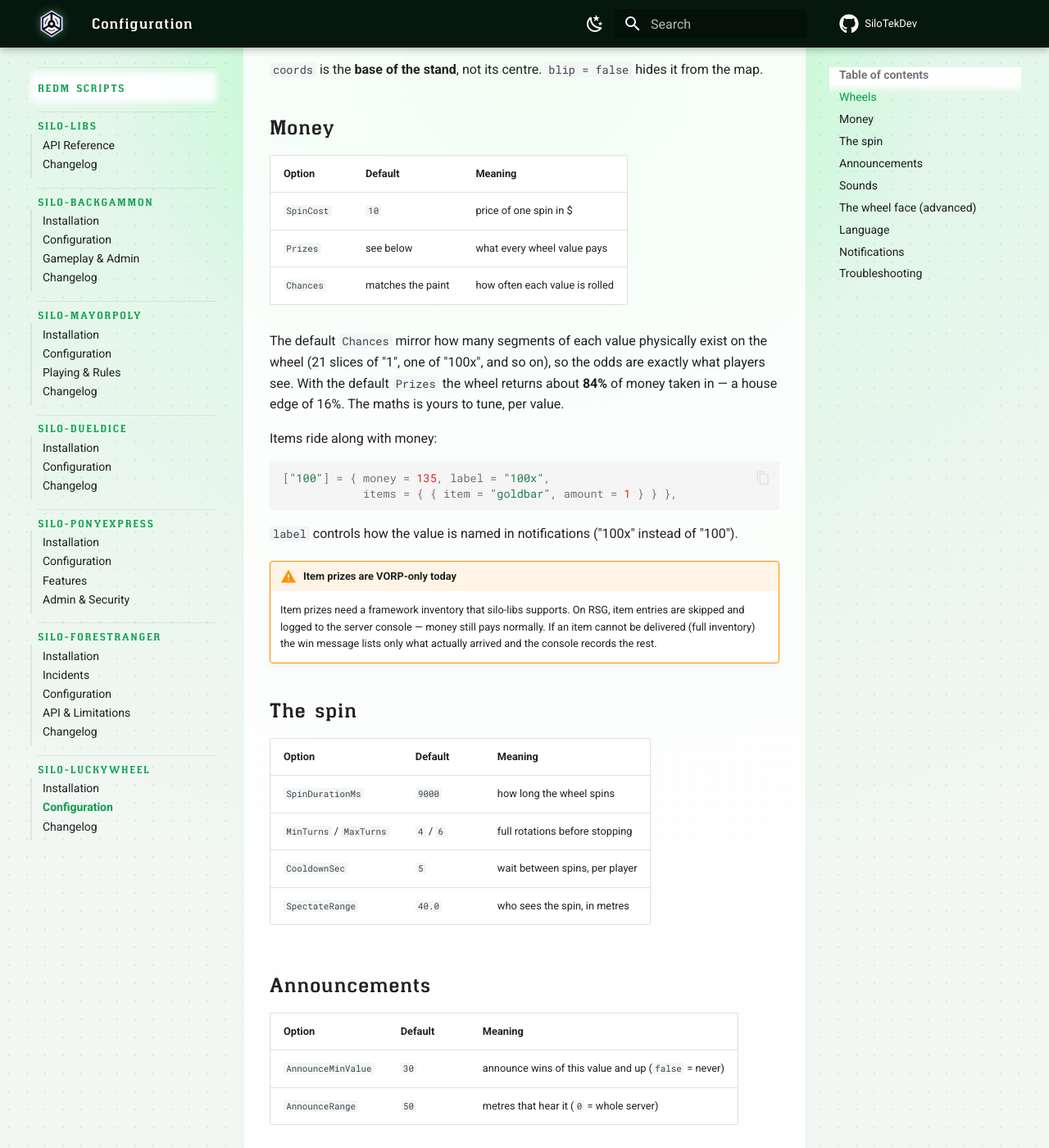
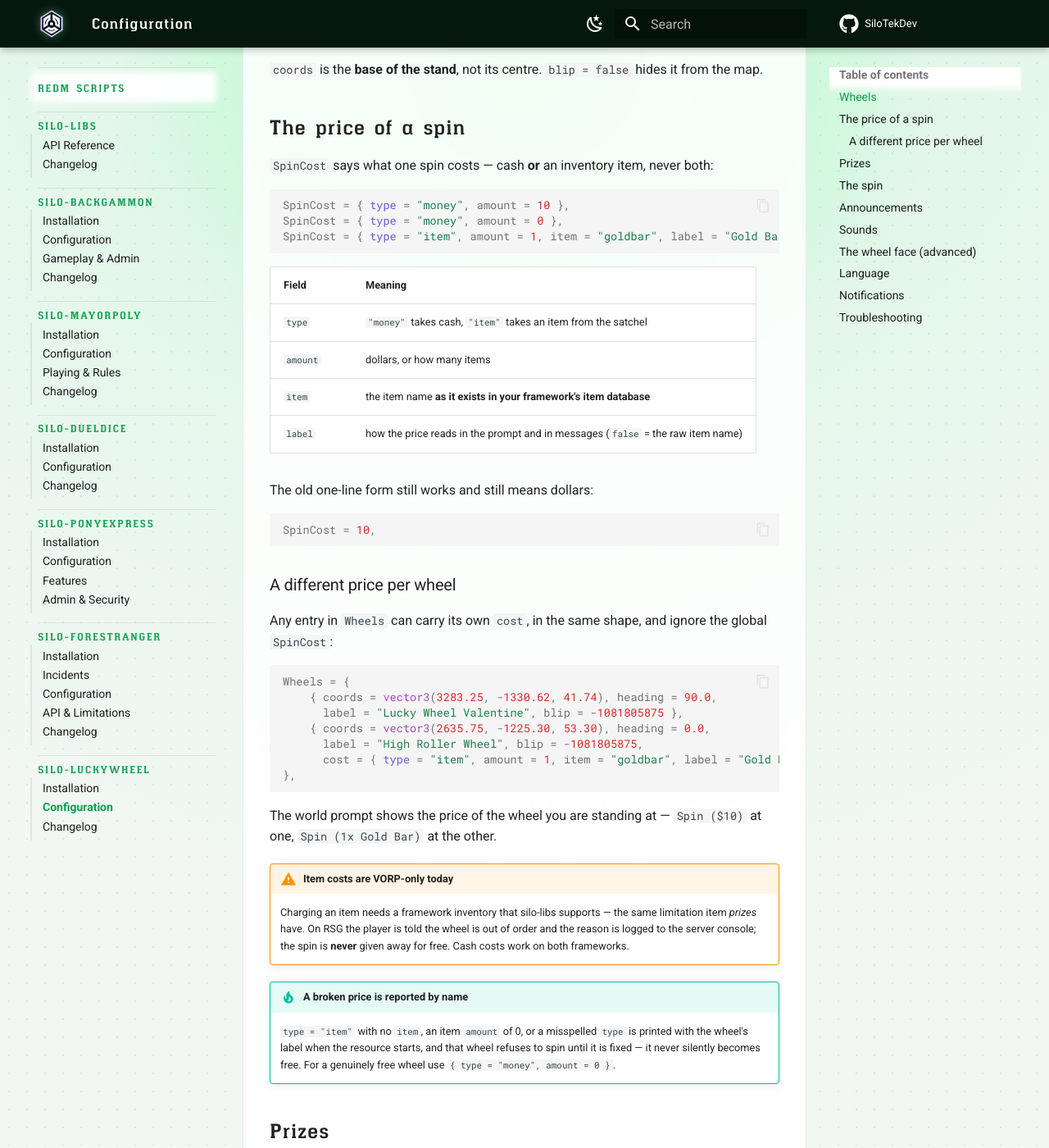
Before and after one commit to SiloTekDev/docs, an MkDocs documentation site: the page built from docs/redm/luckywheel/configuration.md, in a window 1280 px wide and 1400 px high, scrolled down 420 px. Shown: the whole window at 82% size. Built offline with MkDocs 1.6.1 and Material for MkDocs 9.7.7, drawn with Linux system fonts in a browser that asks for light colours; comment, search, counter and statistics services are not loaded; some of the changed text lies outside the part shown.

Commit message:
docs(luckywheel): 1.1.0 — item spin costs and per-wheel prices
A spin can now cost an inventory item instead of cash, and any wheel can
override the global price with its own `cost`.

- changelog: v1.1.0 entry, shipping version bumped to 1.1.0
- configuration: new "The price of a spin" section, per-wheel `cost`,
  VORP-only warning for item costs, two new troubleshooting rows
- installation: new "Set the price" step, vorp_inventory note covers costs
- index (luckywheel): pay-to-spin highlight, price named in the spin flow
- index (redm): family table entry mentions paying with cash or an item

Co-Authored-By: Claude Opus 5 <noreply@anthropic.com>

````diff
--- a/docs/redm/luckywheel/configuration.md
+++ b/docs/redm/luckywheel/configuration.md
@@ -15,19 +15,76 @@ Wheels = {
 `coords` is the **base of the stand**, not its centre. `blip = false` hides it
 from the map.
 
-## Money
+## The price of a spin
+
+`SpinCost` says what one spin costs — cash **or** an inventory item, never
+both:
+
+```lua
+SpinCost = { type = "money", amount = 10 },                                   -- $10
+SpinCost = { type = "money", amount = 0 },                                    -- free spin
+SpinCost = { type = "item", amount = 1, item = "goldbar", label = "Gold Bar" },
+```
+
+| Field | Meaning |
+|--------|---------|
+| `type` | `"money"` takes cash, `"item"` takes an item from the satchel |
+| `amount` | dollars, or how many items |
+| `item` | the item name **as it exists in your framework's item database** |
+| `label` | how the price reads in the prompt and in messages (`false` = the raw item name) |
+
+The old one-line form still works and still means dollars:
+
+```lua
+SpinCost = 10,
+```
+
+### A different price per wheel
+
+Any entry in `Wheels` can carry its own `cost`, in the same shape, and ignore
+the global `SpinCost`:
+
+```lua
+Wheels = {
+    { coords = vector3(3283.25, -1330.62, 41.74), heading = 90.0,
+      label = "Lucky Wheel Valentine", blip = -1081805875 },
+    { coords = vector3(2635.75, -1225.30, 53.30), heading = 0.0,
+      label = "High Roller Wheel", blip = -1081805875,
+      cost = { type = "item", amount = 1, item = "goldbar", label = "Gold Bar" } },
+},
+```
+
+The world prompt shows the price of the wheel you are standing at — `Spin
+($10)` at one, `Spin (1x Gold Bar)` at the other.
+
+!!! warning "Item costs are VORP-only today"
+    Charging an item needs a framework inventory that silo-libs supports —
+    the same limitation item *prizes* have. On RSG the player is told the
+    wheel is out of order and the reason is logged to the server console; the
+    spin is **never** given away for free. Cash costs work on both
+    frameworks.
+
+!!! tip "A broken price is reported by name"
+    `type = "item"` with no `item`, an item `amount` of 0, or a misspelled
+    `type` is printed with the wheel's label when the resource starts, and
+    that wheel refuses to spin until it is fixed — it never silently becomes
+    free. For a genuinely free wheel use `{ type = "money", amount = 0 }`.
+
+## Prizes
 
 | Option | Default | Meaning |
 |--------|---------|---------|
-| `SpinCost` | `10` | price of one spin in $ |
+| `SpinCost` | `$10` | price of one spin — cash or item (above) |
 | `Prizes` | see below | what every wheel value pays |
 | `Chances` | matches the paint | how often each value is rolled |
 
 The default `Chances` mirror how many segments of each value physically exist
 on the wheel (21 slices of "1", one of "100x", and so on), so the odds are
 exactly what players see. With the default `Prizes` the wheel returns about
-**84%** of money taken in — a house edge of 16%. The maths is yours to tune,
-per value.
+**84%** of money taken in on a $10 spin — a house edge of 16%. The maths is
+yours to tune, per value. Charging an item instead? Then the money prizes are
+pure profit for the players — price the item to match, or pay out in items
+too.
 
 Items ride along with money:
 
@@ -114,3 +171,5 @@ end
 | Pressing ++g++ does nothing | `silo-libs` not started before this resource, or a script error in the server console. |
 | Wheel lands on the **wrong slice** | Flip `SpinDirection`, then verify with `lwtest` (`Dev = true`). |
 | No prompt at the wheel | You are farther than `PromptDistance`, or the wheel's coords are wrong (check F8 for spawn errors). |
+| "This wheel is out of order" | The spin cost is misconfigured — the server console names the wheel and the reason — or an item cost is running on a framework without an inventory adapter (**VORP only** today). |
+| An item cost is never taken | The `item` name must match your framework's item database exactly. A wrong name gives the same "out of order" message and logs it. |
````
Also changed, not shown: docs/redm/index.md (+1 -1 lines), docs/redm/luckywheel/changelog.md (+35 -1 lines), docs/redm/luckywheel/index.md (+6 -2 lines), docs/redm/luckywheel/installation.md (+24 -2 lines).
